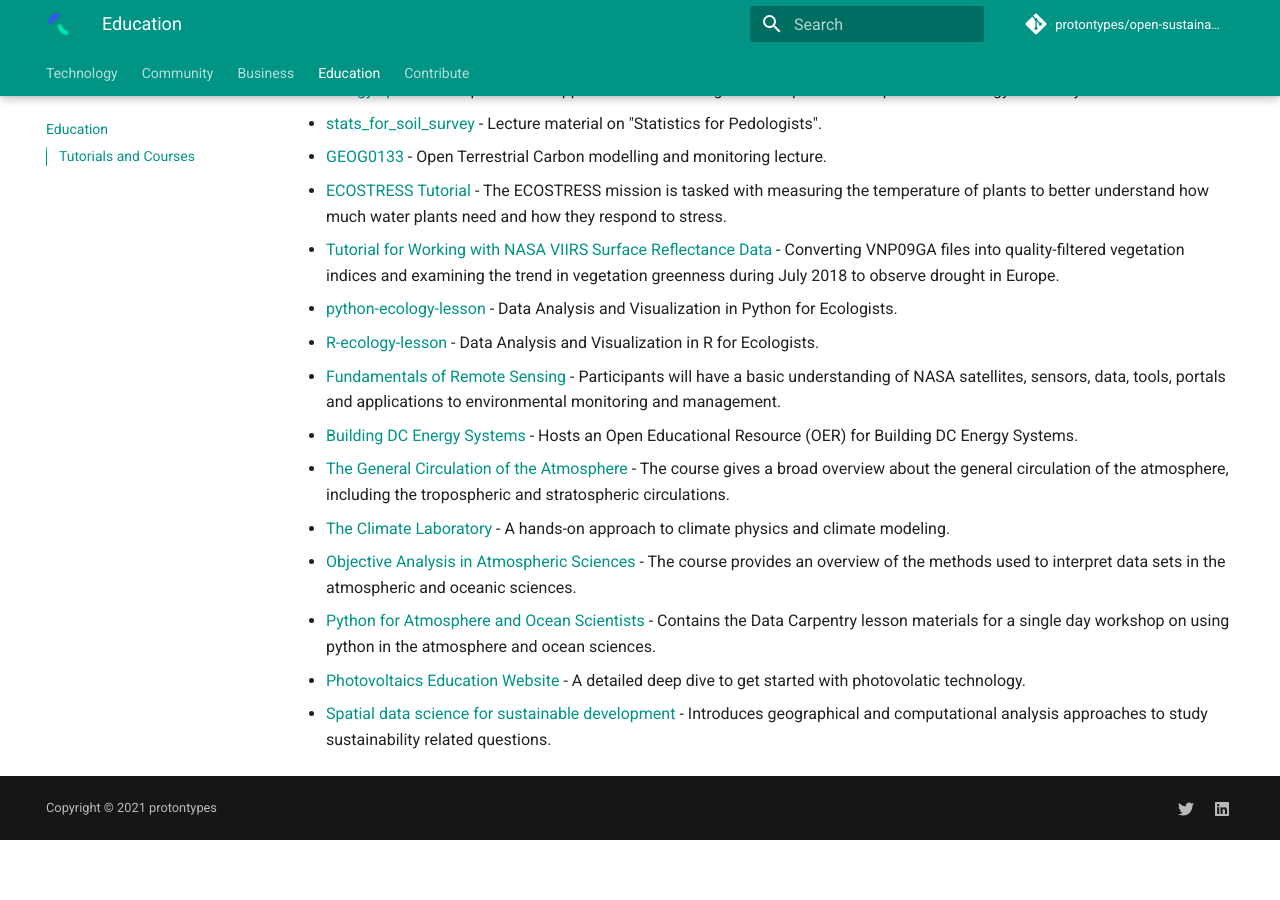
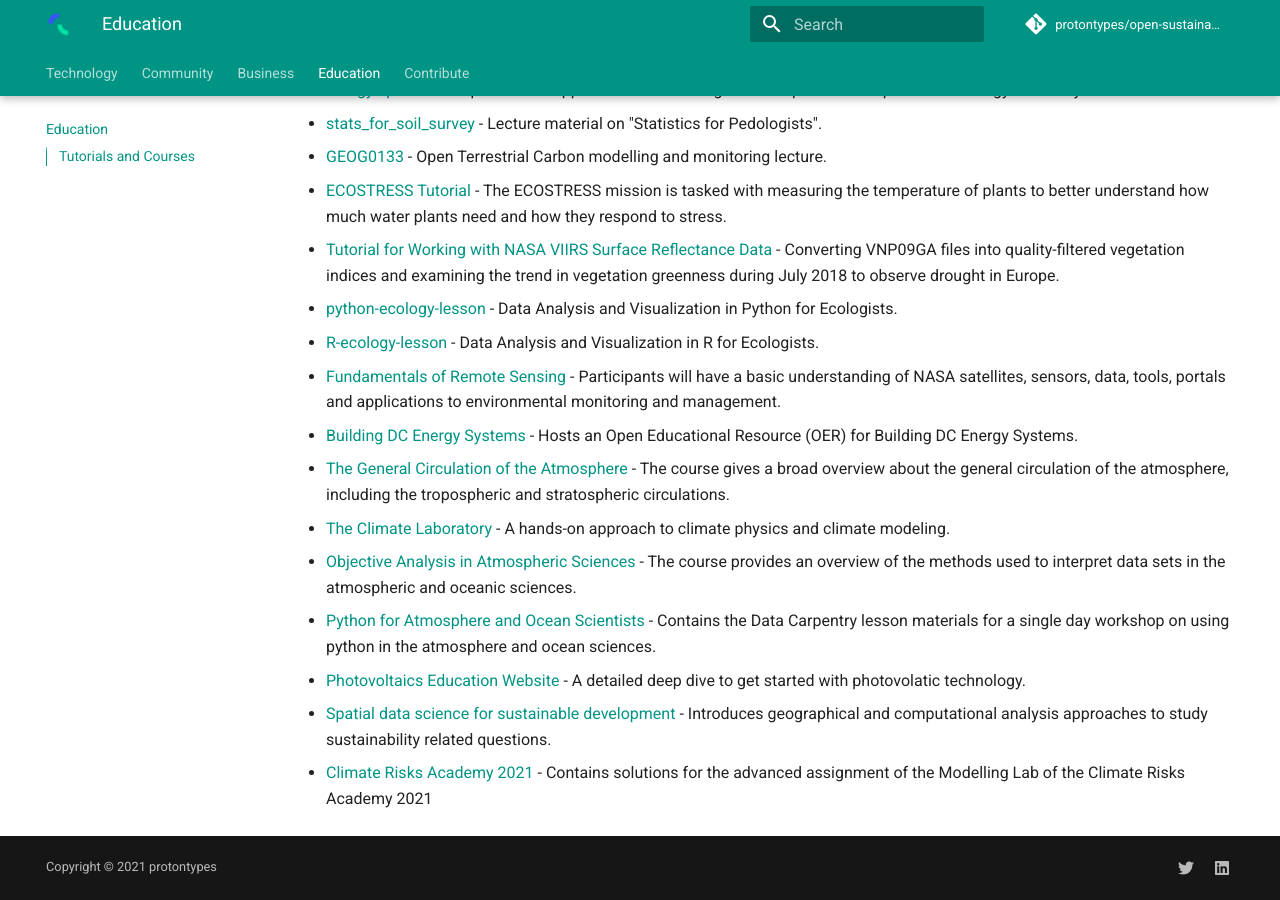
Before and after one commit to protontypes/open-sustainable-technology, an MkDocs documentation site: the page built from docs/education.md, in a window 1280 px wide and 900 px high, scrolled down 870 px. Built offline with MkDocs 1.6.1 and Material for MkDocs 9.7.7, drawn with Linux system fonts in a browser that asks for light colours; comment, search, counter and statistics services are not loaded; before the commit the page ends 1710 px from its top, so only the background shows below that.

Commit message:
Update education.md
Contains solutions for the advanced assignment of the Modelling Lab of the Climate Risks Academy 2021  https://github.com/danielhuppmann/climate-risks-academy-2021 #climatechange #climatecrisis

```diff
--- a/docs/education.md
+++ b/docs/education.md
@@ -31,3 +31,4 @@ __Looking for resources to get started in Open Sustainable Technology? Here you
 - [Python for Atmosphere and Ocean Scientists](https://github.com/carpentrieslab/python-aos-lesson) - Contains the Data Carpentry lesson materials for a single day workshop on using python in the atmosphere and ocean sciences.
 - [Photovoltaics Education Website](https://www.pveducation.org/) - A detailed deep dive to get started with photovolatic technology.
 - [Spatial data science for sustainable development](https://sustainability-gis.readthedocs.io/en/latest/) - Introduces geographical and computational analysis approaches to study sustainability related questions.
+- [Climate Risks Academy 2021](https://github.com/danielhuppmann/climate-risks-academy-2021) - Contains solutions for the advanced assignment of the Modelling Lab of the Climate Risks Academy 2021
```
